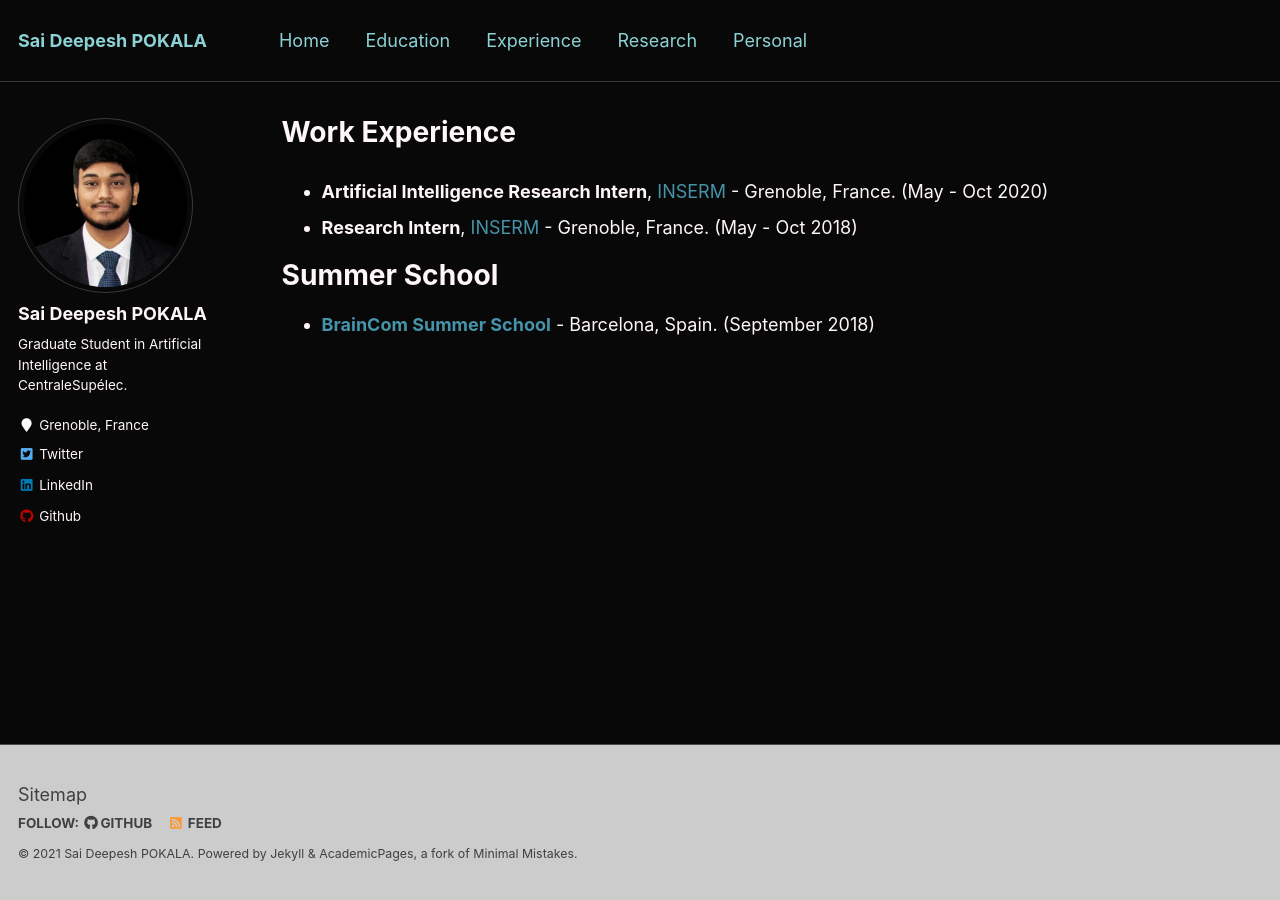
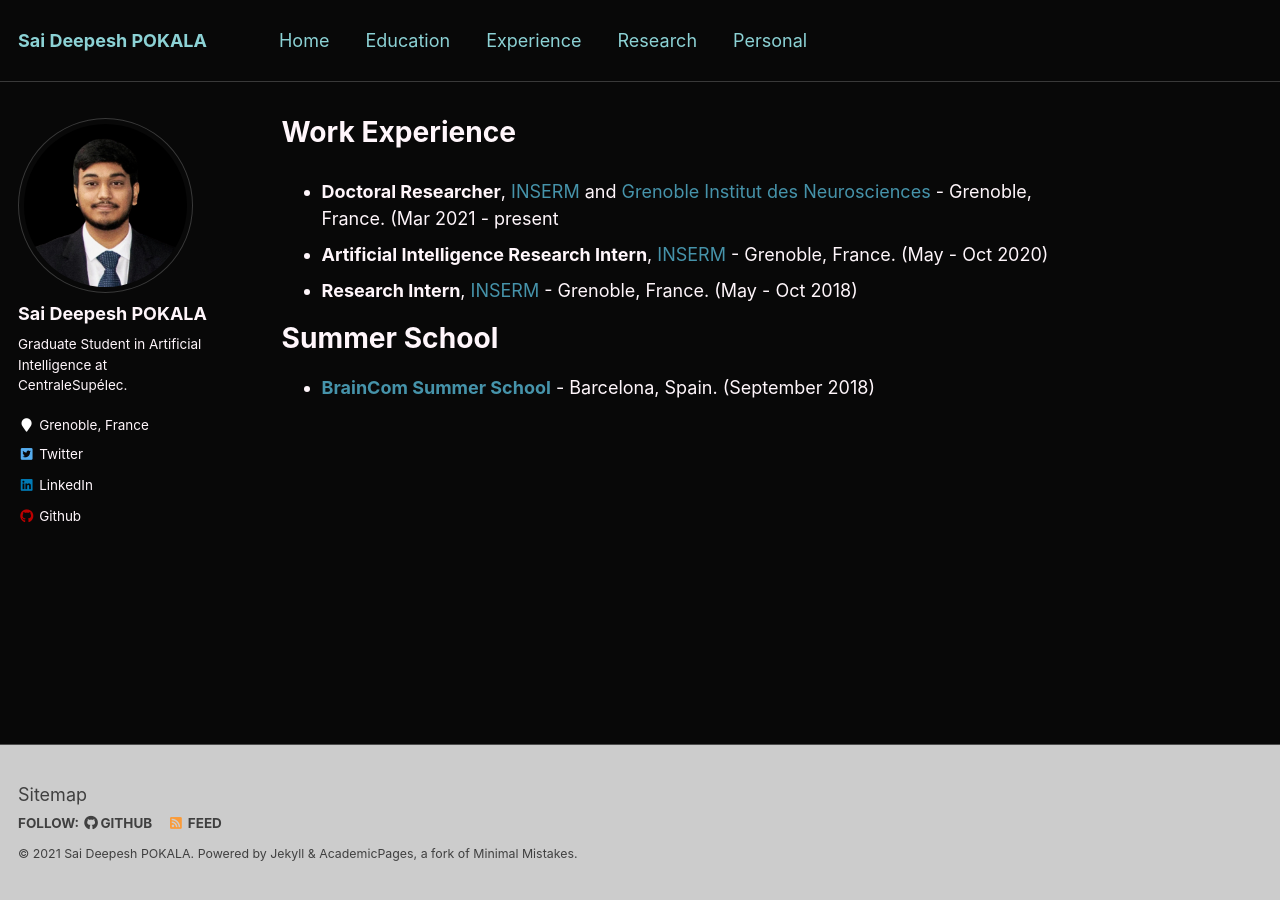
Before and after one commit to saideepesh/saideepesh.github.io, a Jekyll site: the page built from _pages/experience.md, in a window 1280 px wide. Built offline with Jekyll 4.4.1, drawn with Linux system fonts in a browser that asks for light colours.

Commit message:
Update experience.md

```diff
--- a/_pages/experience.md
+++ b/_pages/experience.md
@@ -5,6 +5,7 @@ author_profile: true
 classes: wide
 ---
 
+* **Doctoral Researcher**, [INSERM](https://www.inserm.fr/en){:target="_blank" rel="noopener"} and [Grenoble Institut des Neurosciences](https://neurosciences.univ-grenoble-alpes.fr/en/){:target="_blank" rel="noopener"} - Grenoble, France. (Mar 2021 - present
 * **Artificial Intelligence Research Intern**, [INSERM](https://www.inserm.fr/en){:target="_blank" rel="noopener"} - Grenoble, France. (May - Oct 2020)
 * **Research Intern**, [INSERM](https://www.inserm.fr/en){:target="_blank" rel="noopener"} - Grenoble, France. (May - Oct 2018)
 
```
